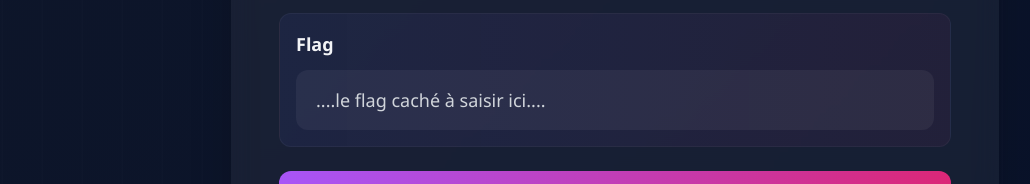
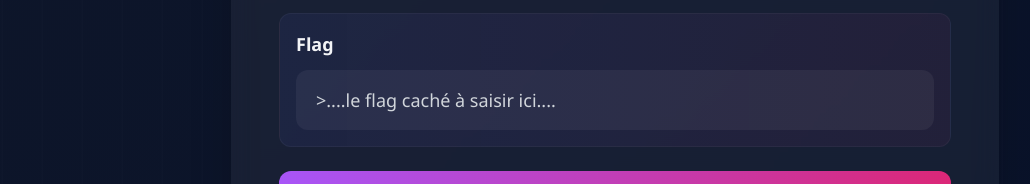
Before and after one commit to vima40422-collab/ctf-app, a Next.js app: page / in a window 1280 px wide. Shown: the part 585-769 px from the top of the page, without its empty margins (25-1055 px from the left). Built offline with nearby package versions, Linux system fonts and the light colour scheme; no server answers; the database is empty.

Commit message:
final ok

```diff
--- a/app/page.tsx
+++ b/app/page.tsx
@@ -238,7 +238,7 @@ export default function Home() {
               type="text"
               value={flag}
               onChange={(e) => setFlag(e.target.value)}
-              placeholder="....le flag caché à saisir ici...."
+              placeholder=">....le flag caché à saisir ici...."
               className="w-full px-5 py-4 text-lg border-0 rounded-xl focus:outline-none bg-white/5 placeholder:text-gray-300 text-white"
             />
           </div>
```
